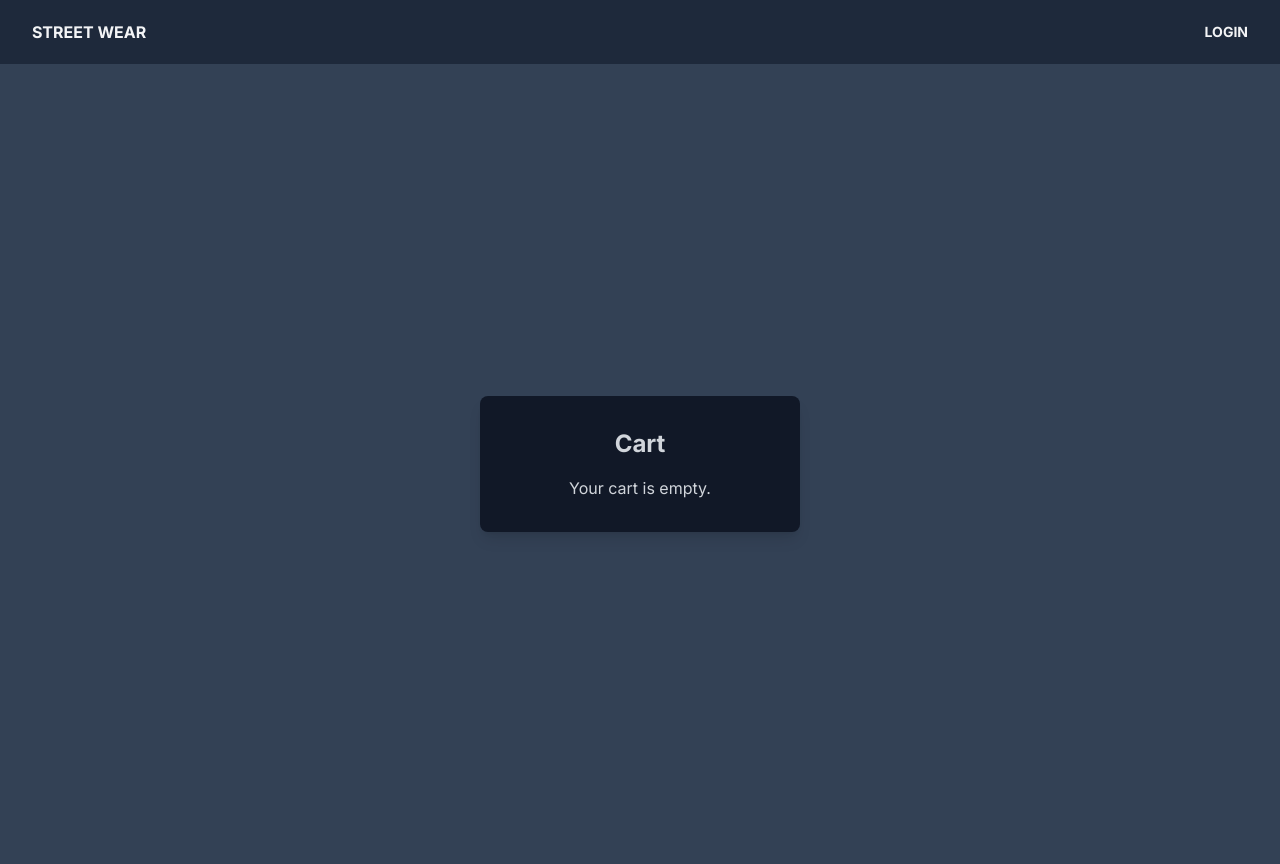
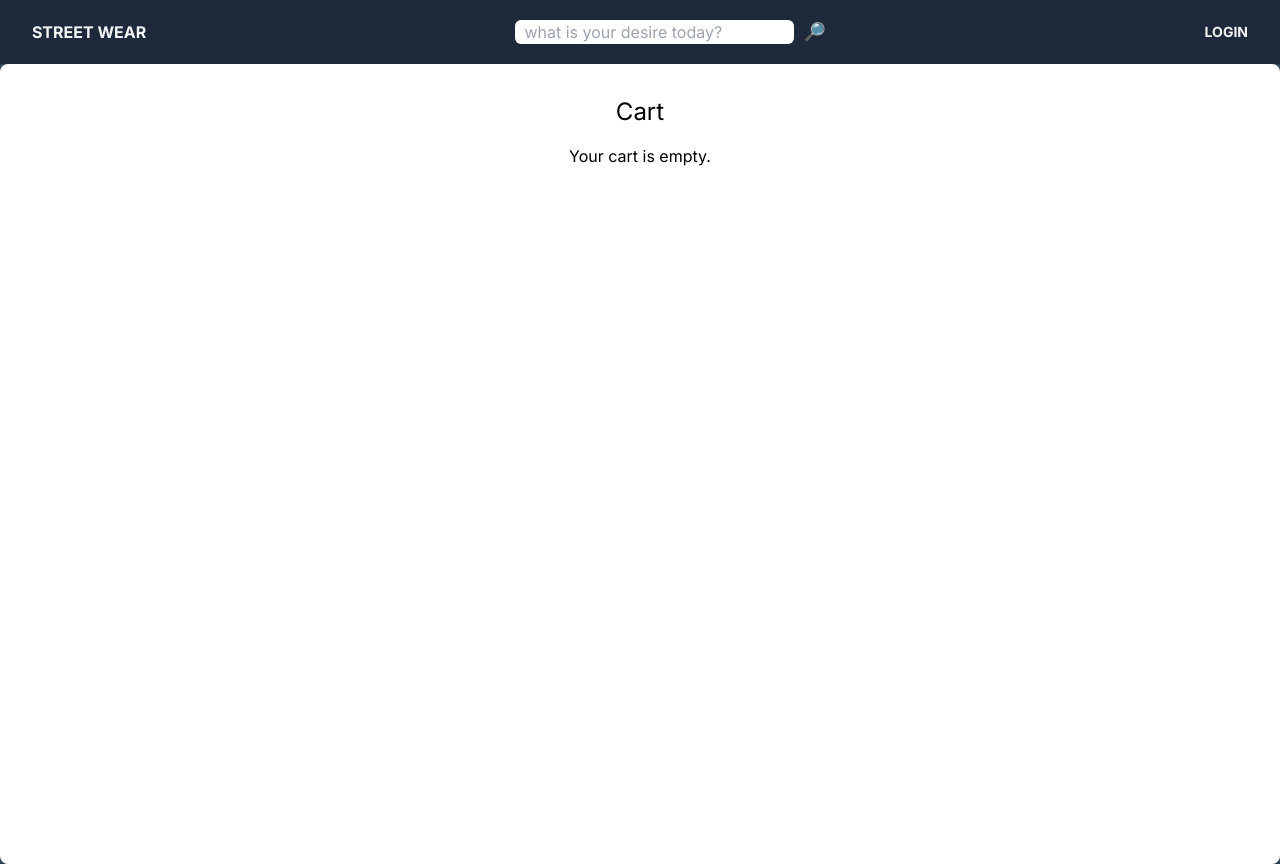
Before and after one commit to YuriMascarenhasLourenco/clothes-ecommerce, a Next.js app: page /cart in a window 1280 px wide. Built offline with nearby package versions, Linux system fonts and the light colour scheme.

Commit message:
feet: cart page, navBar cart section and cartProductTypes

```diff
--- a/src/app/cart/page.tsx
+++ b/src/app/cart/page.tsx
@@ -1,16 +1,78 @@
+'use client';
+import { useEffect, useState } from "react";
 import { api } from "../services/api";
+import { cartProductType } from "@/types/cartProductType";
 
 
 export default function CartPage() {
+    const[data,setData]= useState<cartProductType[]>([])
+    const[total,setTotal]= useState<number>(0)
     const cartItems= async()=>{
-        const items = api.get('/cart')
+
+        try{
+            const id= JSON.parse(localStorage.getItem('auth-store')as string).state.user.id as number
+            console.log('id:', id)
+            const items = await api.get<cartProductType[]>(`/cart/${id}`)
+            console.log('items:', items)
+            const itemsData =  items.data
+            const calculatedTotal = itemsData.reduce((acc, item) => acc + item.price * item.quantity, 0);
+            setTotal(calculatedTotal);
+            setData(itemsData)
+        }catch(err){
+            console.error('Erro ao buscar produtos:', err)
+        }
+
     }
+    useEffect(() => {
+        cartItems()
+    },[])
+    console.log('data',data)
     return (
         <div className="flex flex-col justify-center items-center h-screen w-full text-gray-300">
-            <div className="flex flex-col justify-center items-center w-80 bg-gray-900 p-8 rounded-lg shadow-lg">
-                <h1 className="text-2xl font-bold mb-4">Cart</h1>
-                <p>Your cart is empty.</p>
-            </div>
+        <div className="  w-screen h-screen bg-white p-8 rounded-lg shadow-lg text-black">
+            <h1 className="text-2xl  mb-4 text-center">Cart</h1>
+            {data.length > 0 ? (
+                <div className="flex flex-col">
+                    {data.map((item) => (
+                        <div
+                            key={item.id}
+                            className="border-black p-4 rounded-lg shadow-md grid grid-cols-4 text-black"
+                        >
+                            <div>
+                                <label className="font-bold text-sm ">Name</label>
+                                <p className="text-lg">{item.name}</p>
+                            </div>
+                            <div>
+                                <label className="font-bold text-sm ">Price</label>
+                                <p className="text-lg">${item.price}</p>
+                            </div>
+                            <div className="flex flex-col items-center">
+                                <label className="font-bold text-sm ">Quantity</label>
+                                <div className="flex gap-3">
+                                    <button className="w-6 border border-black rounded-lg">-</button>
+                                    <div>{item.quantity}</div>
+                                    <button className="w-6 border border-black rounded-lg">+</button>
+                                </div>
+
+                            </div>
+                            <div>
+                                <button className="bg-red-500 w-40 h-8 rounded-md mt-3">Delete</button>
+                            </div>
+                        </div>
+                    ))}
+                    <div className="flex gap-2 p-4 shadow-md border-black rounded-md">
+                        <h2 className="font-bold">Total</h2>
+                         <p>${total} </p>
+                    </div>
+                   <div className=" flex gap-3 w-screen justify-center mt-2">
+                        <button className=" bg-teal-400 w-40 h-8 rounded-md items-end "> Buy</button>
+                        <button className=" bg-red-500 w-40 h-8 rounded-md items-end "> Delete All Cart</button>
+                   </div>
+                </div>
+            ) : (
+                <p className="text-center">Your cart is empty.</p>
+            )}
         </div>
+    </div>
     );
 }
--- a/src/app/components/navBar.tsx
+++ b/src/app/components/navBar.tsx
@@ -1,11 +1,11 @@
 'use client';
 
 import Link from "next/link";
-import { useEffect, useState } from "react";
-import { useAuthStore, User } from "../stores/authStore";
+import { useState } from "react";
+import { useAuthStore } from "../stores/authStore";
 
 export const NavBar = () => {
-
+  const [ findItem, setFindItem] = useState<string>("")
 const { user }= useAuthStore()
 
   return (
@@ -13,9 +13,22 @@ const { user }= useAuthStore()
       <Link href='/' className="uppercase font-bold text-md h-12 flex items-center">
         Street wear
       </Link>
+      <div className="flex items-center w-80 ">
+
+        <input
+         type="text"
+         className="rounded-md w-80 text-black "
+          placeholder="  what is your desire today?"
+          value={findItem}
+          onChange={(e) => setFindItem(e.target.value)}
+           />
+        <button
+        className="rounded-md text-white text-lg text-center w-12 flex items-center justify-center"
+        >🔎</button>
+      </div>
       <div className="flex gap-4">
         {user ? (
-          <div className="flex gap-4 items-center">
+          <div className="flex gap-4 items-center justify-evenly">
           <Link href='/newProduct' className="uppercase font-bold text-sm h-12 flex items-center">New Product</Link>
             <span className="uppercase text-sm h-12 flex items-center">
             Olá, {user.name.split(" ")[0]}
--- /dev/null
+++ b/src/types/cartProductType.ts
@@ -0,0 +1,8 @@
+export type cartProductType={
+    id: number;
+    name: string;
+    price: number;
+    cartId:number
+    productId:number;
+    quantity: number; // quantidade do produto no carrinho
+}
```
